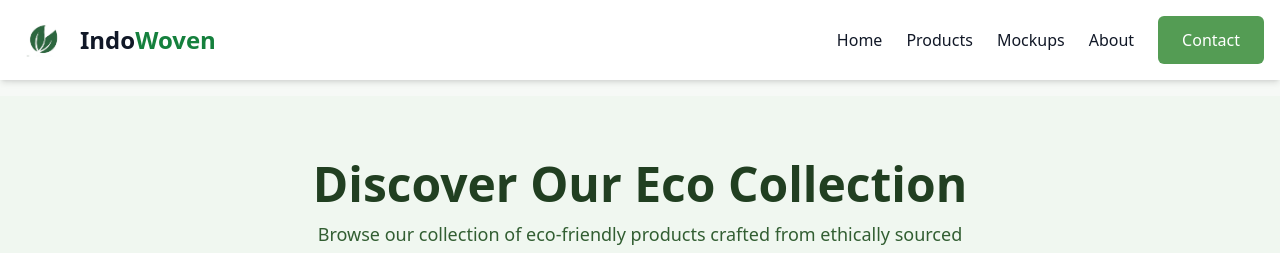
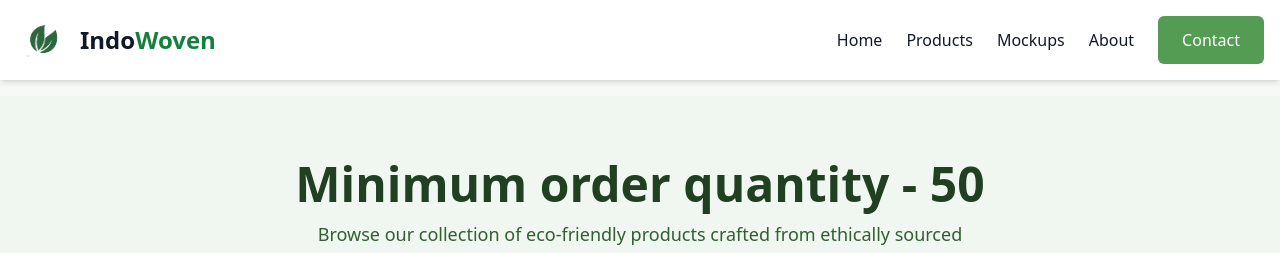
Before and after one commit to vinit-codes/IndoWoven, a Next.js app: page /products in a window 1280 px wide. Shown: the top 253 px of the page. Built offline with nearby package versions, Linux system fonts and the light colour scheme.

Commit message:
added more changes

```diff
--- a/app/products/page.tsx
+++ b/app/products/page.tsx
@@ -144,7 +144,7 @@ export default function ProductsPage() {
         {/* Headline */}
         <header className="text-center mb-12">
           <h1 className="text-3xl md:text-5xl font-bold text-eco-green-800">
-            Discover Our Eco Collection
+            Minimum order quantity - 50
           </h1>
           <p className="mt-3 text-md md:text-lg text-eco-green-700 max-w-2xl mx-auto">
             Browse our collection of eco-friendly products crafted from
```
